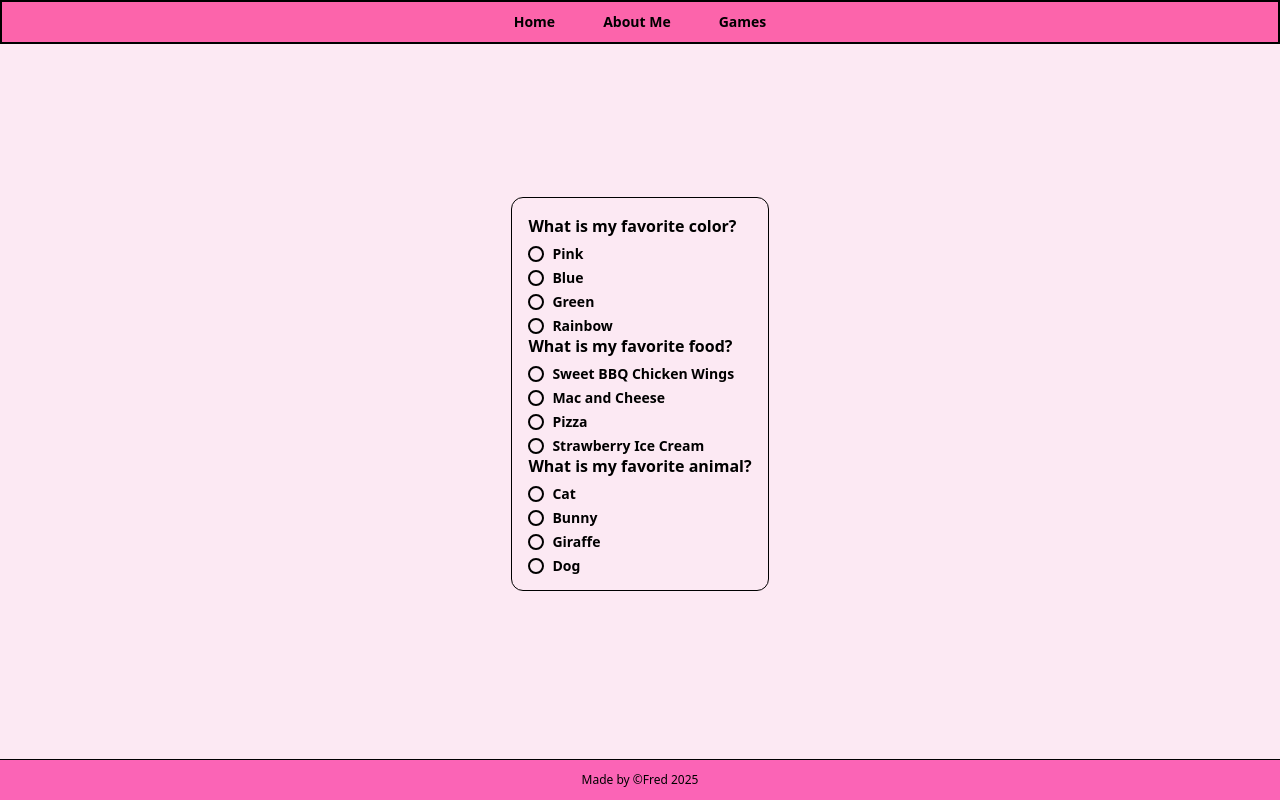
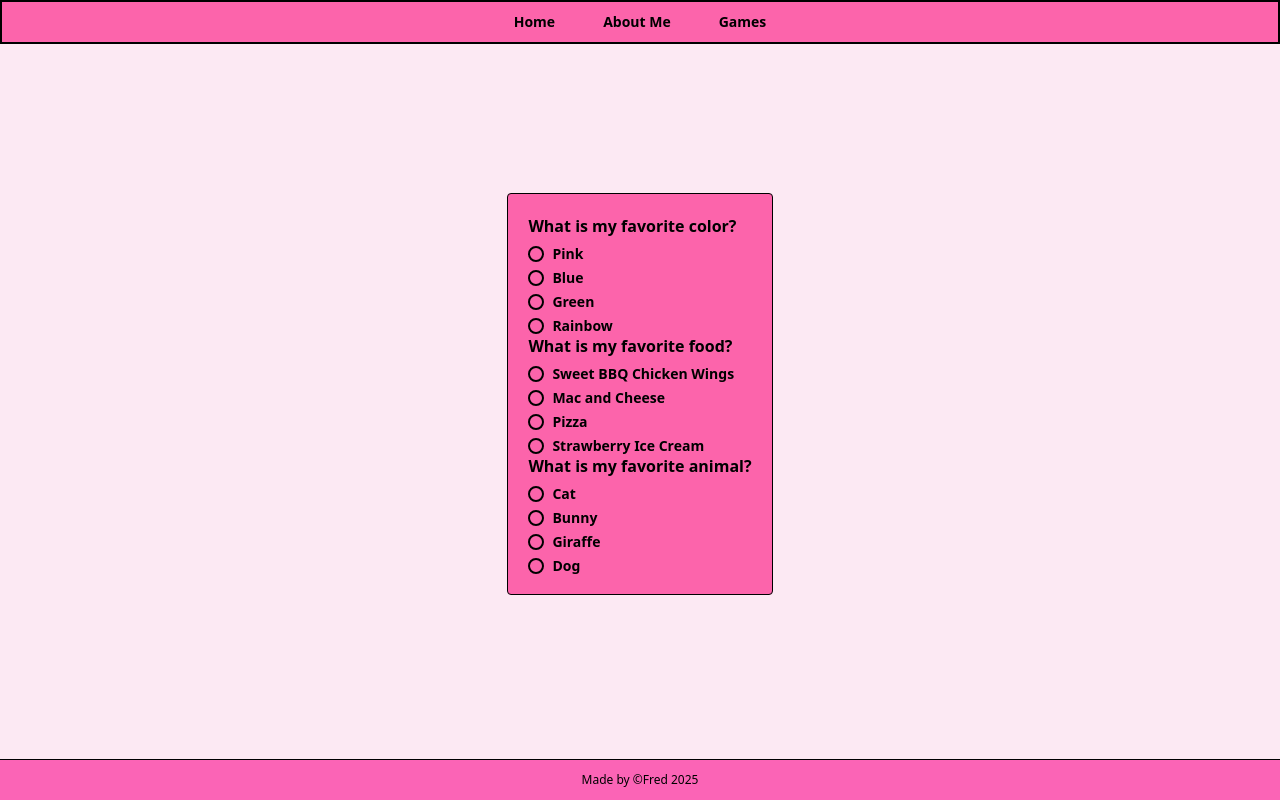
Before and after one commit to FredH2O/birthday-game, a Next.js app: page /games/knowme in a window 1280 px wide. Built offline with nearby package versions, Linux system fonts and the light colour scheme.

Commit message:
feat: additional type checking for clarity

```diff
--- a/app/games/knowme/page.tsx
+++ b/app/games/knowme/page.tsx
@@ -1,10 +1,11 @@
 import RadioButtons from "@/components/KnowMeGame/RadioButtons";
-import questions from "@/data/knowMeGame.json";
+import type { Question } from "@/types";
+import questions from "@/data/knowMeGame.json" assert { type: "json" };
 
 const KnowMeGame = () => {
   return (
-    <section className="p-4 border rounded-xl mb-4">
-      {questions.map((q, index) => (
+    <section className="p-5 border rounded bg-main mb-4">
+      {(questions as Question[]).map((q, index) => (
         <section key={index}>
           <p className="font-semibold">{q.question}</p>
           <div className="mt-2 space-y-2">
--- /dev/null
+++ b/types/index.ts
@@ -0,0 +1,10 @@
+export type Answer = {
+  label: string;
+  value: string;
+};
+
+export type Question = {
+  question: string;
+  options: Answer[];
+  answer: string;
+};
```
